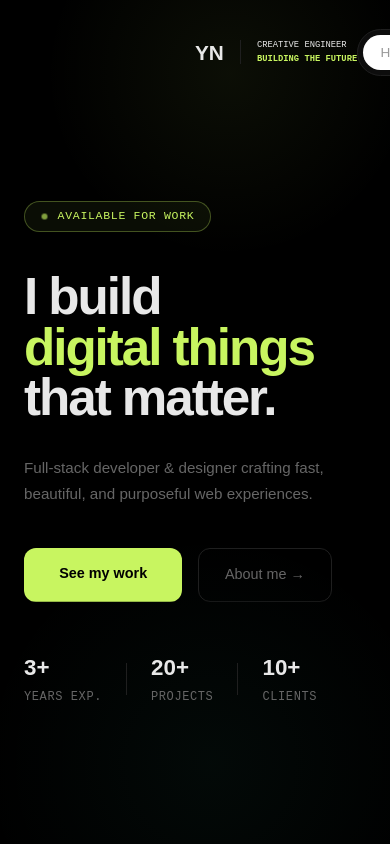
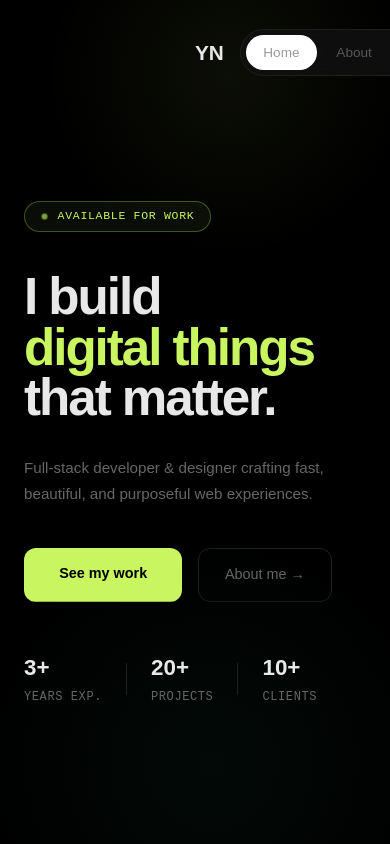
Before and after one commit to ShravanDeb/new, a React (Vite) app: page / in a window 390 px wide. Shown: the top 844 px of the page. Built offline with nearby package versions, Linux system fonts and the light colour scheme; a web font is replaced by a local one.

Commit message:
My changes

```diff
--- a/src/components/layout/Navbar.module.css
+++ b/src/components/layout/Navbar.module.css
@@ -1,24 +1,25 @@
-/* Navbar.module.css */
-
+/* ── LAYOUT ── */
 .navbar {
   position: fixed;
   top: 1.5rem;
   left: 50%;
-  transform: translateX(-50%); /* Centers the navbar */
+  transform: translateX(-50%); /* Centers the floating bar */
   width: 95%;
-  max-width: 1200px;
+  max-width: var(--container-max);
   display: flex;
   justify-content: space-between;
   align-items: center;
   z-index: 100;
-  transition: all 0.5s var(--ease-expo);
+  pointer-events: none; /* Allows clicks to pass through empty space */
 }
 
 .left, .right {
   display: flex;
   align-items: center;
+  pointer-events: auto; /* Restores clicks for buttons and links */
 }
 
+/* ── LEFT: LOGO & TAGLINE ── */
 .logo {
   font-family: var(--font-display);
   font-size: 1.3rem;
@@ -27,13 +28,13 @@
   margin-right: 1rem;
 }
 
-/* WIPE ANIMATION CONTAINER */
 .taglineGroup {
   display: flex;
   align-items: center;
   gap: 1rem;
   overflow: hidden;
   white-space: nowrap;
+  will-change: clip-path, opacity, transform;
 }
 
 .divider {
@@ -55,17 +56,17 @@
 
 .tagBottom { color: var(--color-accent); font-weight: 600; }
 
-/* THE NAVIGATION BAR */
+/* ── RIGHT: NAVIGATION ── */
 .nav {
   display: flex;
   align-items: center;
   gap: 0.1rem;
-  background: rgba(17, 17, 17, 0.8);
+  background: rgba(17, 17, 17, 0.85); /* Dark background for blend mode context */
   backdrop-filter: blur(12px);
   border: 1px solid var(--color-border);
   border-radius: 99px;
   padding: 0.3rem;
-  isolation: isolate; /* Crucial for mix-blend-mode masking */
+  isolation: isolate; /* Required for mix-blend-mode difference */
 }
 
 .link {
@@ -81,12 +82,12 @@
   z-index: 2;
   font-size: 0.85rem;
   font-weight: 500;
-  color: #ffffff; /* Must be white for 'difference' mode to invert to black */
+  color: #ffffff; /* Must be white to invert to black against the white pill */
   mix-blend-mode: difference;
   transition: color 0.3s ease;
 }
 
-/* Dim text when not active/hovered */
+/* Dim text when not hovered or active */
 .link:not(:hover) .link-text {
   color: var(--color-muted);
 }
@@ -99,7 +100,7 @@
   z-index: 1;
 }
 
-/* ACTION BUTTONS */
+/* ── ACTIONS ── */
 .actions {
   display: flex;
   align-items: center;
@@ -135,3 +136,7 @@
 }
 
 .bookBtn:hover { opacity: 0.9; }
+
+@media (max-width: 768px) {
+  .taglineGroup { display: none; }
+}
--- a/src/components/layout/Navbar.tsx
+++ b/src/components/layout/Navbar.tsx
@@ -1,7 +1,7 @@
 import { NavLink, useLocation } from 'react-router-dom'
-import { motion, AnimatePresence } from 'framer-motion'
+import { motion, useScroll, useTransform, LayoutGroup } from 'framer-motion'
 import { FiMoon, FiCommand } from 'react-icons/fi'
-import { useEffect, useState } from 'react'
+import { useState } from 'react'
 import styles from './Navbar.module.css'
 
 const links = [
@@ -13,36 +13,37 @@ const links = [
 ]
 
 export default function Navbar() {
-  const [scrolled, setScrolled] = useState(false)
   const [hoveredPath, setHoveredPath] = useState<string | null>(null)
   const location = useLocation()
 
-  useEffect(() => {
-    const onScroll = () => setScrolled(window.scrollY > 40)
-    window.addEventListener('scroll', onScroll, { passive: true })
-    return () => window.removeEventListener('scroll', onScroll)
-  }, [])
+  // Track continuous scroll position
+  const { scrollY } = useScroll()
+
+  // Progressive tagline animations: 0px to 60px scroll distance
+  const taglineOpacity = useTransform(scrollY, [0, 60], [1, 0])
+  const taglineClip = useTransform(
+    scrollY,
+    [0, 60],
+    ['inset(0 0% 0 0)', 'inset(0 100% 0 0)']
+  )
+  const taglineX = useTransform(scrollY, [0, 60], [0, -20])
 
   return (
     <motion.header
-      className={`${styles.navbar} ${scrolled ? styles.scrolled : ''}`}
-      initial={{ y: -20, opacity: 0 }}
-      animate={{ y: 0, opacity: 1 }}
+      className={styles.navbar}
+      initial={{ y: -100 }}
+      animate={{ y: 0 }}
       transition={{ duration: 0.8, ease: [0.16, 1, 0.3, 1] }}
     >
       <div className={styles.left}>
         <NavLink to="/" className={styles.logo}>YN</NavLink>
 
-        <AnimatePresence mode="wait">
-          {!scrolled && (
         <motion.div
           className={styles.taglineGroup}
-              initial={{ clipPath: 'inset(0 0% 0 0)', opacity: 1 }}
-              animate={{ clipPath: 'inset(0 0% 0 0)', opacity: 1 }}
-              exit={{
-                clipPath: 'inset(0 100% 0 0)',
-                opacity: 0,
-                transition: { duration: 0.5, ease: [0.16, 1, 0.3, 1] }
+          style={{
+            opacity: taglineOpacity,
+            clipPath: taglineClip,
+            x: taglineX
           }}
         >
           <div className={styles.divider} />
@@ -51,14 +52,13 @@ export default function Navbar() {
             <span className={styles.tagBottom}>BUILDING THE FUTURE</span>
           </div>
         </motion.div>
-          )}
-        </AnimatePresence>
       </div>
 
       <div className={styles.right}>
+        <LayoutGroup>
           <nav className={styles.nav} onMouseLeave={() => setHoveredPath(null)}>
             {links.map(({ to, label }) => {
-            const isActive = location.pathname === to;
+              const isActive = location.pathname === to
               return (
                 <NavLink
                   key={to}
@@ -67,17 +67,24 @@ export default function Navbar() {
                   className={styles.link}
                 >
                   <span className={styles['link-text']}>{label}</span>
+
+                  {/* Sliding Pill Logic using layoutId */}
                   {(hoveredPath === to || (isActive && !hoveredPath)) && (
                     <motion.div
                       layoutId="navbar-indicator"
                       className={styles.pill}
-                    transition={{ type: "spring", bounce: 0.25, duration: 0.5 }}
+                      transition={{
+                        type: "spring",
+                        bounce: 0.2,
+                        duration: 0.5
+                      }}
                     />
                   )}
                 </NavLink>
-            );
+              )
             })}
           </nav>
+        </LayoutGroup>
 
         <div className={styles.actions}>
           <button className={styles.iconBtn} aria-label="Toggle theme">
```
Lines whose indentation alone changed are shown as unchanged.
